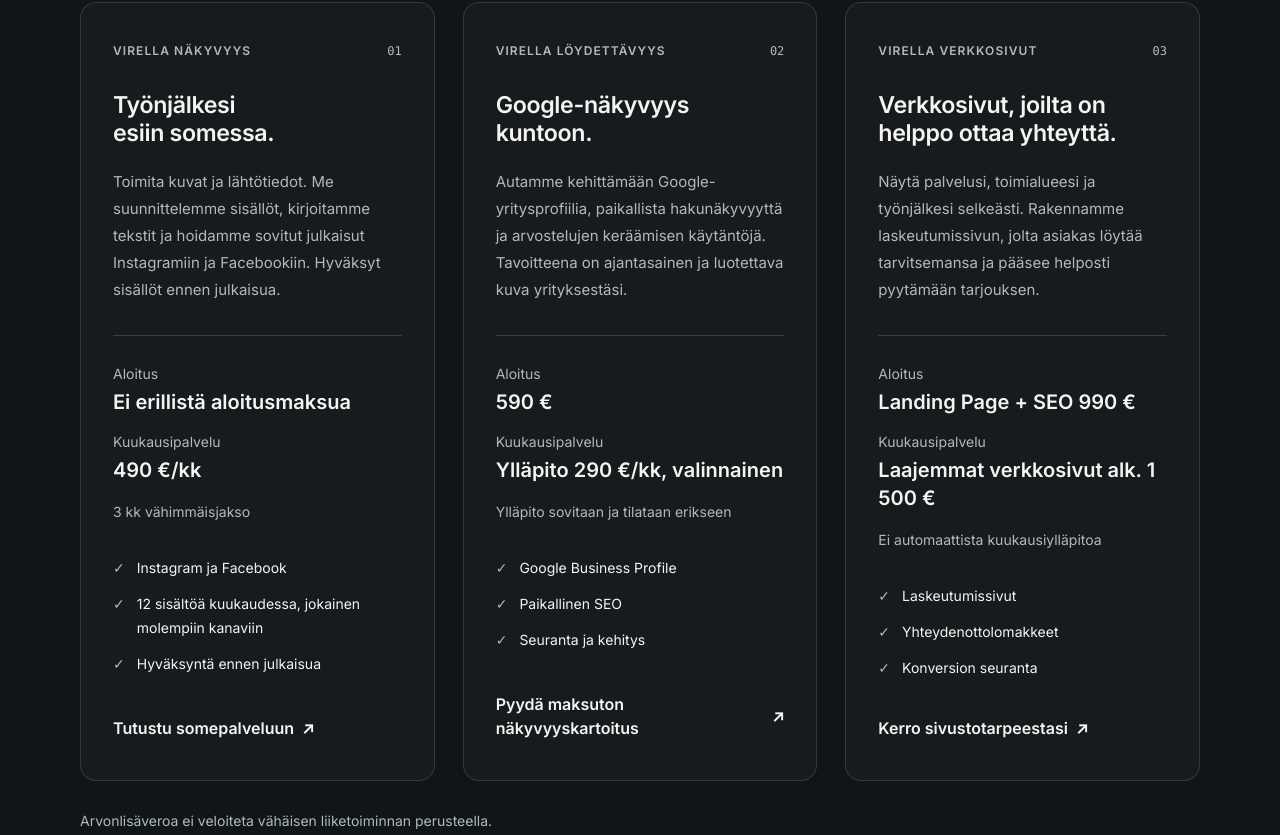
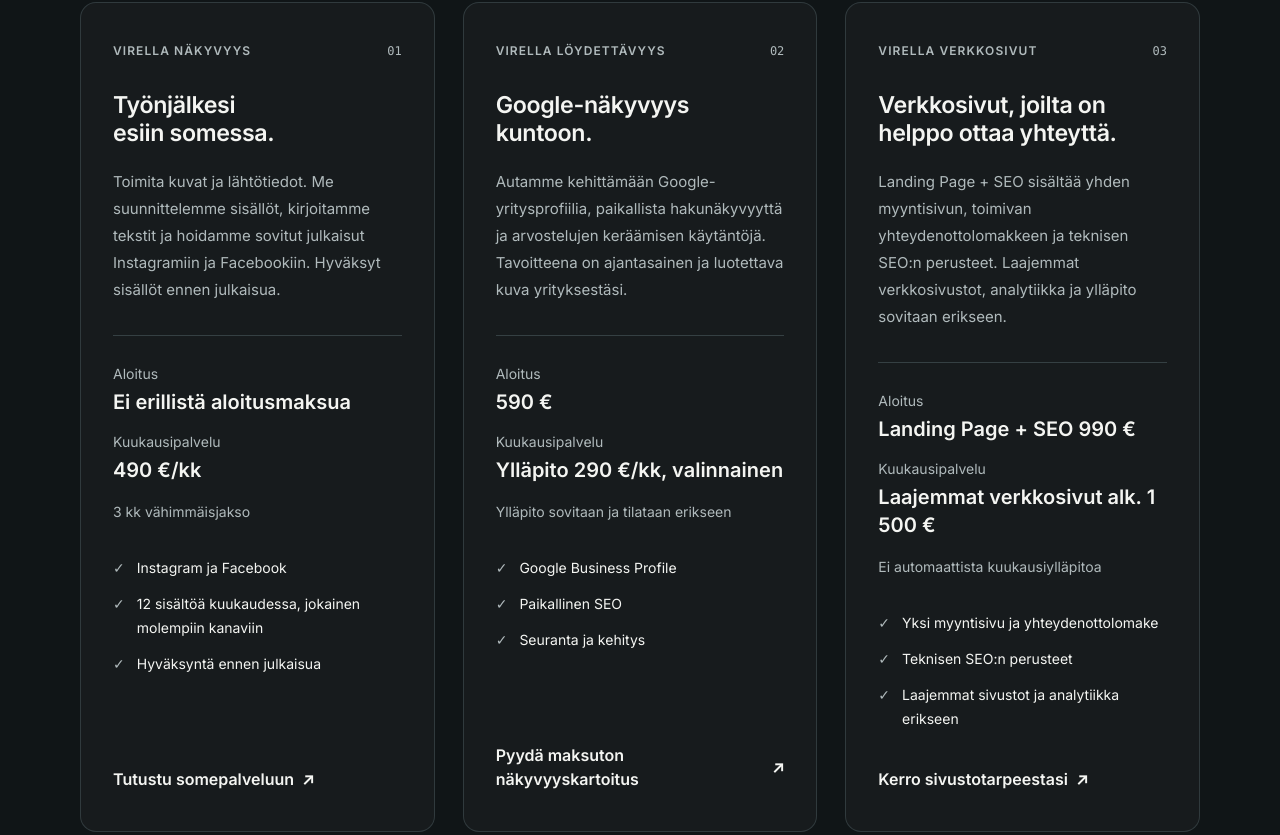
Before and after one commit to Jambovisuaalit/virella-helsinki-web, a Next.js app: page / in a window 1280 px wide. Shown: the part 2505-3340 px from the top of the page. Built offline with nearby package versions, Linux system fonts and the light colour scheme.

Commit message:
fix: clarify landing scope and separate conversion analytics

```diff
--- a/app/page.tsx
+++ b/app/page.tsx
@@ -50,8 +50,8 @@ const services = [
     name: "Virella Verkkosivut",
     headline: "Verkkosivut, joilta on helppo ottaa yhteyttä.",
     pricing: homepagePricing.website,
-    description: "Näytä palvelusi, toimialueesi ja työnjälkesi selkeästi. Rakennamme laskeutumissivun, jolta asiakas löytää tarvitsemansa ja pääsee helposti pyytämään tarjouksen.",
-    details: ["Laskeutumissivut", "Yhteydenottolomakkeet", "Konversion seuranta"],
+    description: "Landing Page + SEO sisältää yhden myyntisivun, toimivan yhteydenottolomakkeen ja teknisen SEO:n perusteet. Laajemmat verkkosivustot, analytiikka ja ylläpito sovitaan erikseen.",
+    details: ["Yksi myyntisivu ja yhteydenottolomake", "Teknisen SEO:n perusteet", "Laajemmat sivustot ja analytiikka erikseen"],
     href: "/aloita",
     action: "Kerro sivustotarpeestasi",
   },
```
